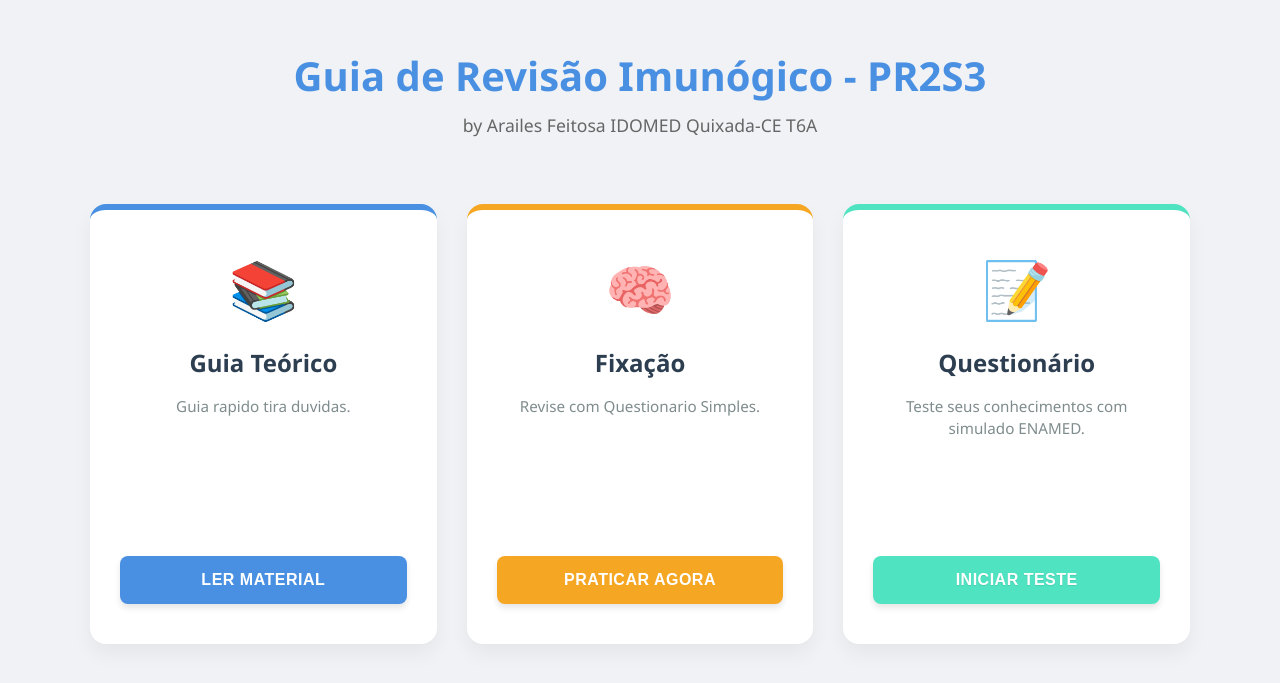
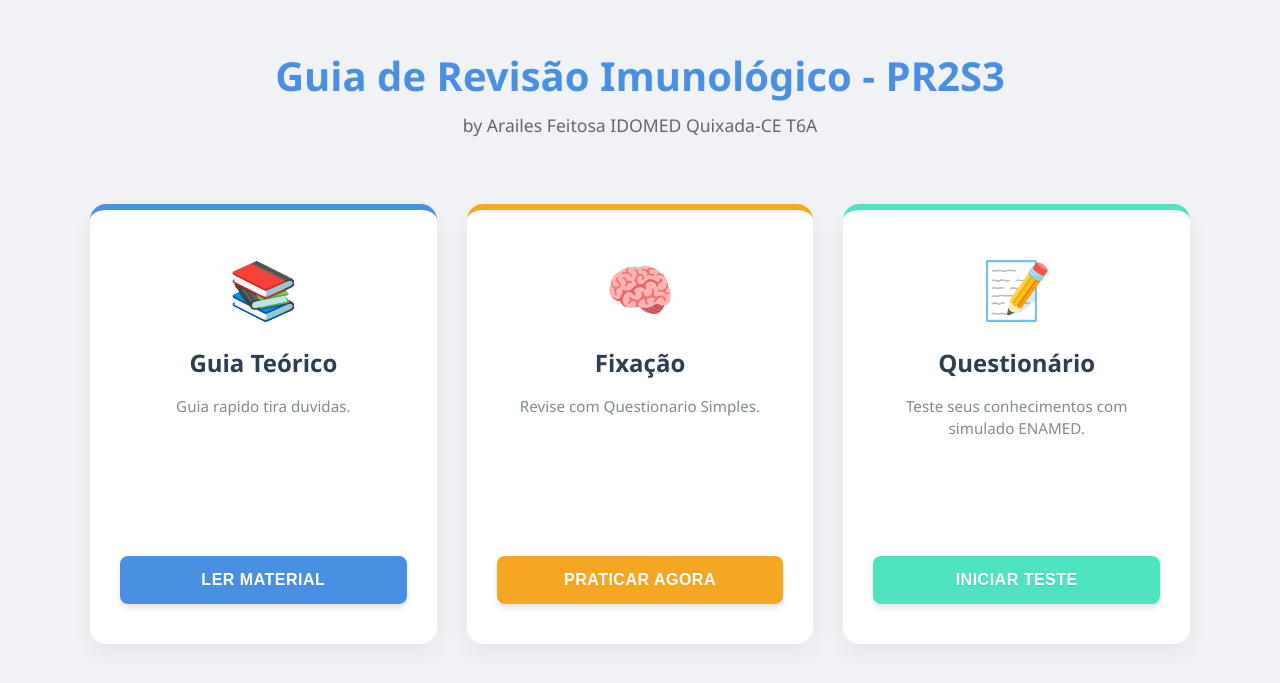
Before and after one commit to Arailes/imunologia, a plain HTML site: page index.html in a window 1280 px wide. Shown: the part 117-800 px from the top of the page. Drawn offline with Linux system fonts and the light colour scheme.

Commit message:
Fix typo in header title

```diff
--- a/index.html
+++ b/index.html
@@ -127,7 +127,7 @@
 <body>
 
     <header>
-        <h1>Guia de Revisão Imunógico - PR2S3</h1>
+        <h1>Guia de Revisão Imunológico - PR2S3</h1>
         <p class="subtitle">by Arailes Feitosa IDOMED Quixada-CE T6A</p>
     </header>
 
```
